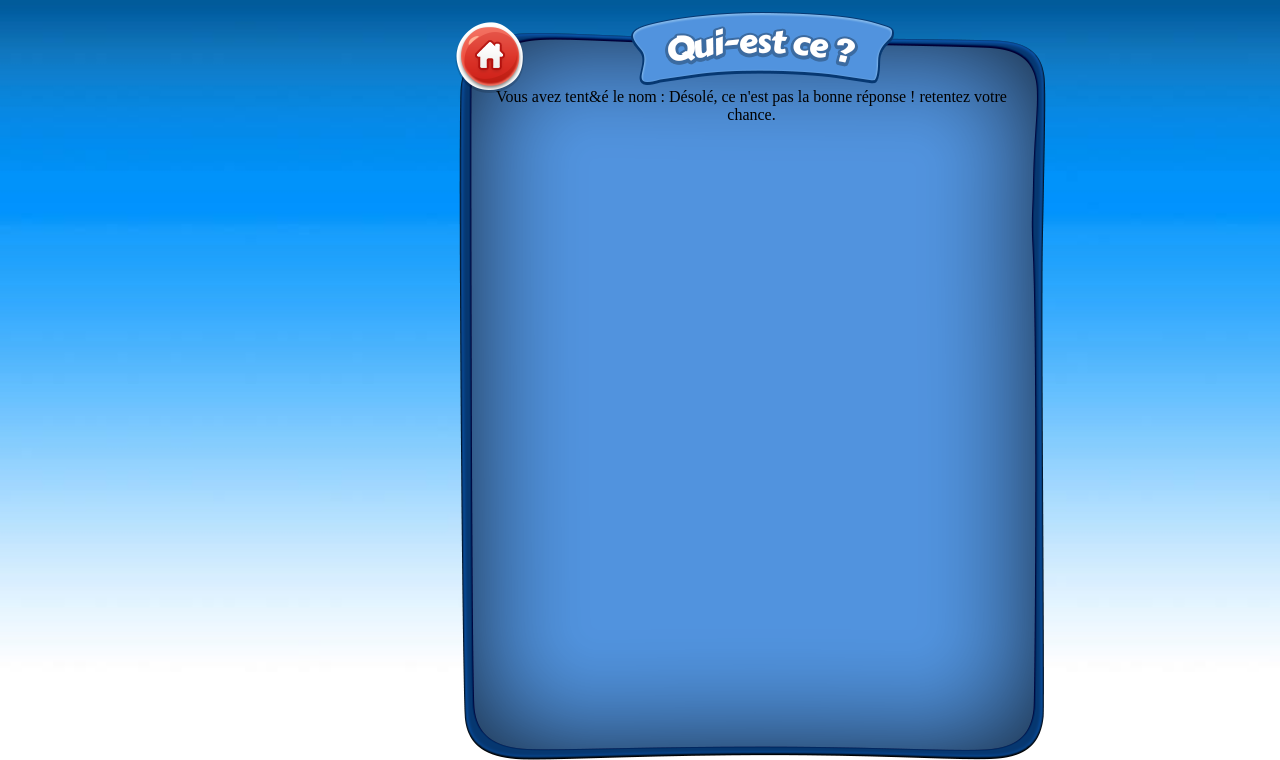
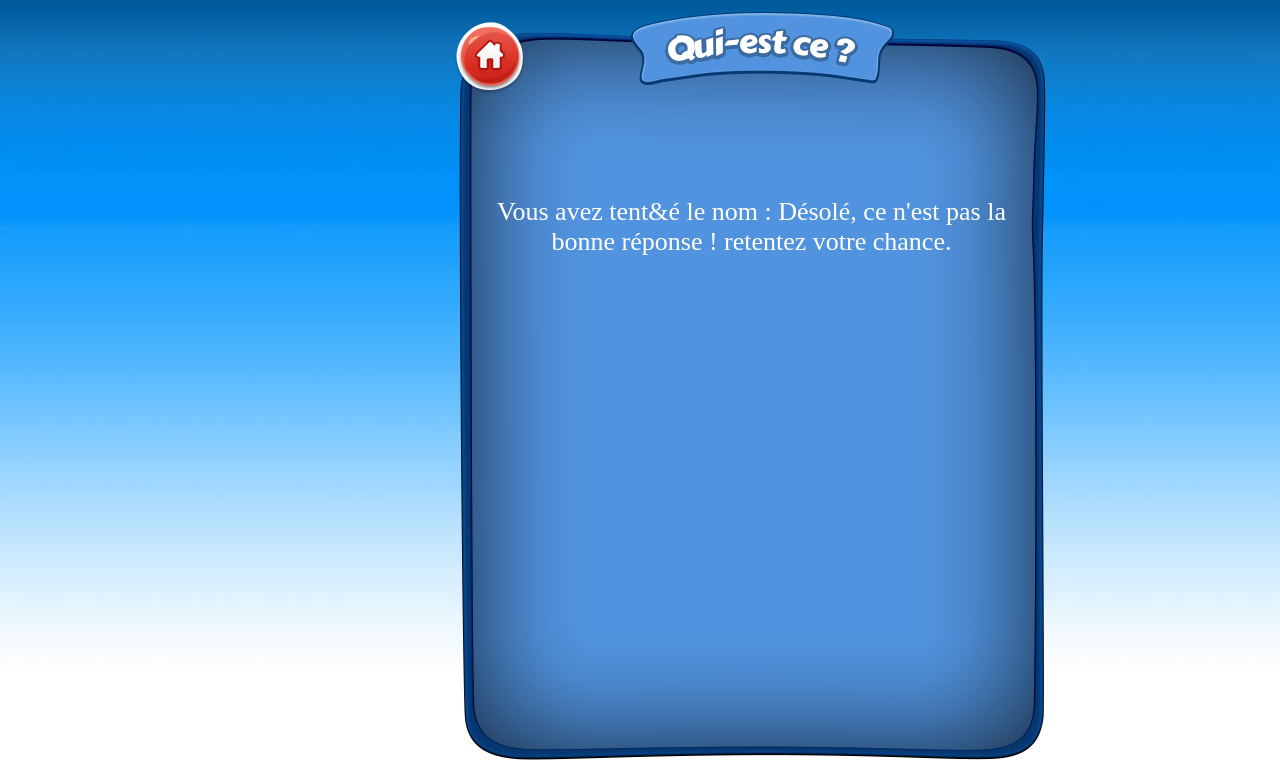
Before and after one commit to Jimmy69100/projetPHPjeu, a PHP site: page /partie_gagnee.php in a window 1280 px wide. Shown: the top 760 px of the page. Run offline with PHP 8.4, Linux system fonts and the light colour scheme; a user stored in the database is signed in; data that the repository does not hold is empty.

Commit message:
modif parti gagner

```diff
--- a/partie_gagnee.php
+++ b/partie_gagnee.php
@@ -6,10 +6,10 @@
 <div id='head'>
 
 
-<?php
+<p id="gagner"><?php
 if ($reponse_nom == $nom_a_deviner) {
-	echo "Vous avez trouve le nom du personnage mystere adversaire : ".$reponse_nom;
-	echo "Felicitation, partie gagne !";
+	echo "Vous avez trouve le nom du personnage mystere adversaire : ".$reponse_nom; ?><br></p><p id="gagner2"><?php
+	echo "Felicitation, partie gagne !";?></p><?php
 
 //update de la table partie pour ne plus avoir l'affichage sur la page ds parties en cours
 
--- a/quiestce.css
+++ b/quiestce.css
@@ -225,3 +225,14 @@
 	margin-top: 150px;
 	width: 70%;
 }
+#gagner{
+	font-size: 26px;
+	color: white;
+	margin-top: 109px;
+	margin-bottom: 135px;
+}
+#gagner2{
+	font-size: 26px;
+	color: white;
+
+}
```
